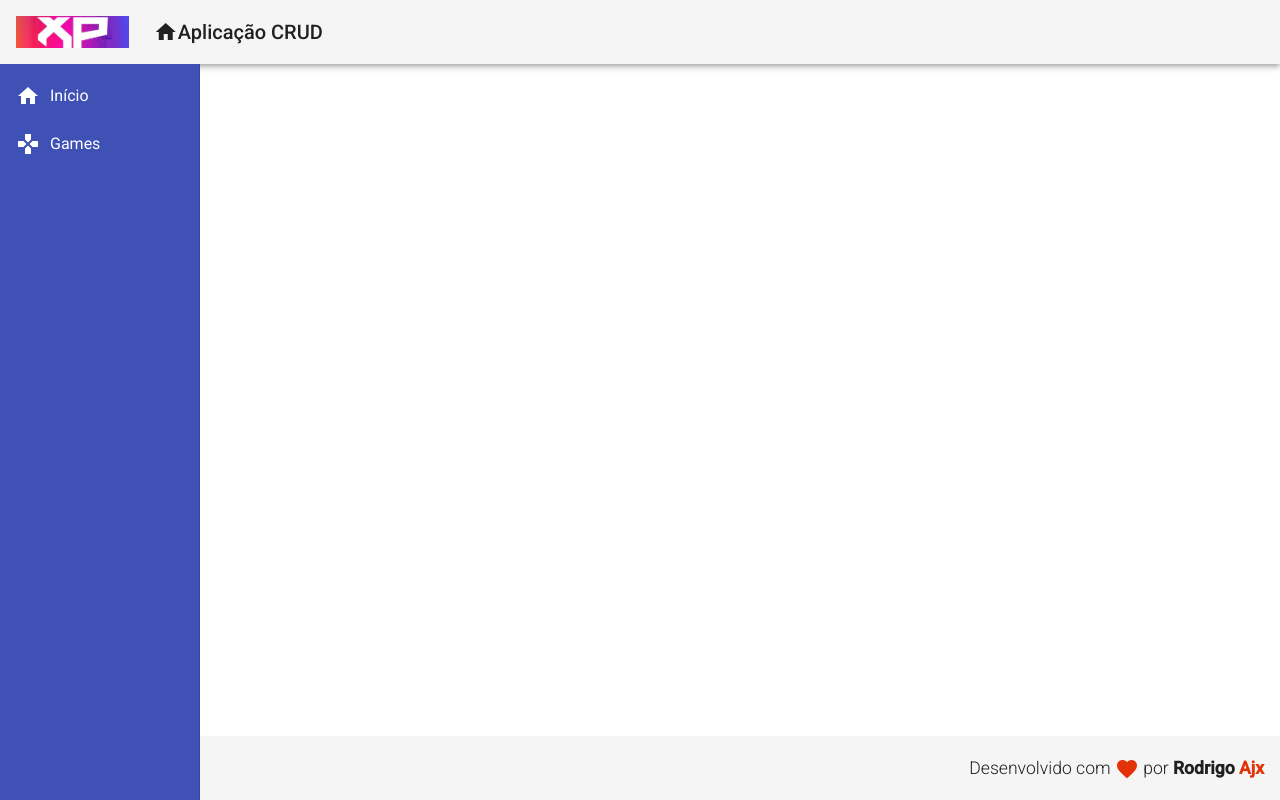
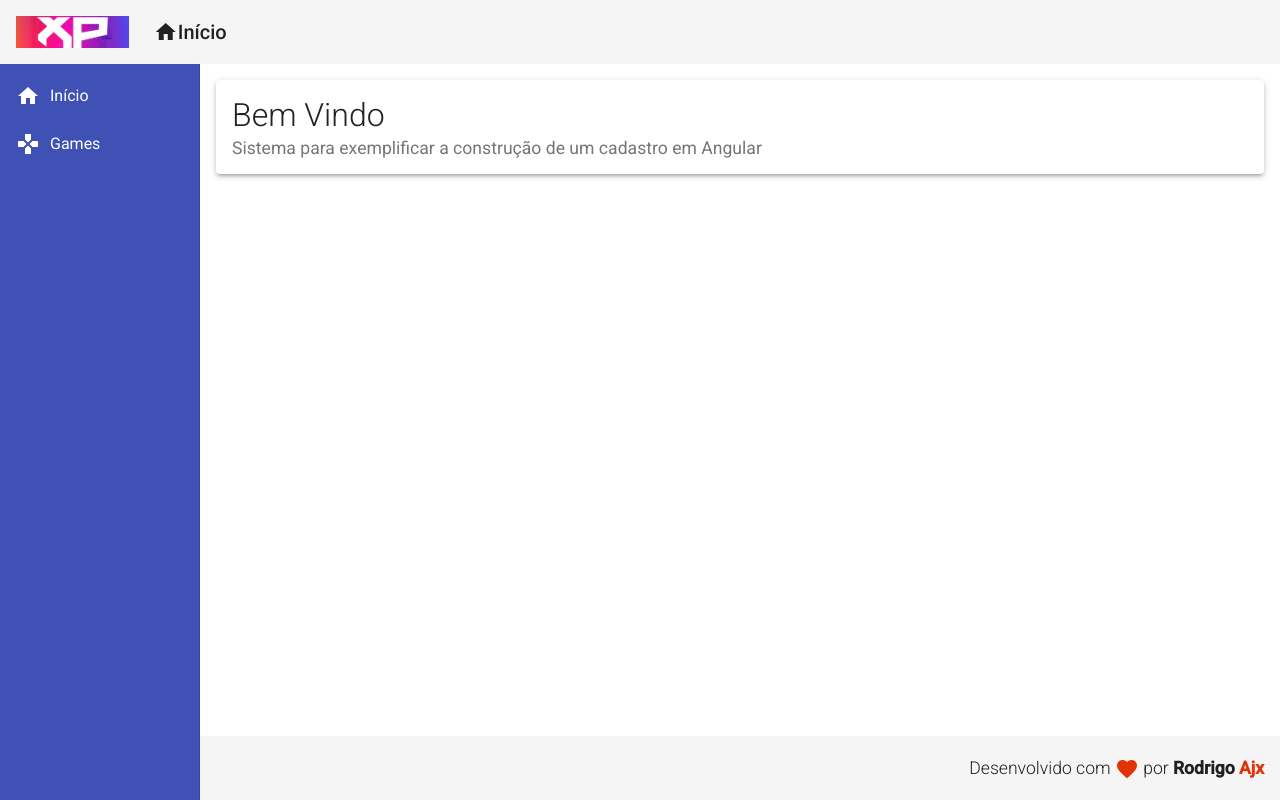
Before and after one commit to rodrigo-92-srb/GamesEXP, an Angular app in the folder frontend/: page / in a window 1280 px wide. Built offline with nearby package versions, Linux system fonts and the light colour scheme.

Commit message:
starting navigation

```diff
--- a/frontend/src/app/app-routing.module.ts
+++ b/frontend/src/app/app-routing.module.ts
@@ -1,7 +1,19 @@
-import { NgModule } from '@angular/core';
+import { NgModule, Component } from '@angular/core';
 import { Routes, RouterModule } from '@angular/router';
 
-const routes: Routes = [];
+import {HomeComponent} from './views/home/home.component';
+import {GameCrudComponent} from './views/game-crud/game-crud.component';
+
+const routes: Routes = [
+  {
+    path: "",
+    component: HomeComponent
+  },
+  {
+    path: "games",
+    component: GameCrudComponent
+  }
+];
 
 @NgModule({
   imports: [RouterModule.forRoot(routes)],
--- a/frontend/src/app/components/template/header/header.component.html
+++ b/frontend/src/app/components/template/header/header.component.html
@@ -1,6 +1,6 @@
 <mat-toolbar class="header mat-elevation-z4">
   <span>
-    <a>
+    <a routerLink="/">
       <img class="logo" src="assets/img/logo.jpg" alt="logo">
     </a>
   </span>
@@ -9,7 +9,7 @@
       <i class="material-icons">
         home
       </i>
-      Aplicação CRUD
+      Início
     </a>
   </span>
 </mat-toolbar>
--- a/frontend/src/app/components/template/nav/nav.component.css
+++ b/frontend/src/app/components/template/nav/nav.component.css
@@ -10,3 +10,8 @@
 .sidenav i{
   padding-right: 10px;
 }
+
+.content{
+  padding: 16px;
+  background-color: #FFF;
+}
--- a/frontend/src/app/components/template/nav/nav.component.html
+++ b/frontend/src/app/components/template/nav/nav.component.html
@@ -1,13 +1,13 @@
 <mat-sidenav-container class="container">
   <mat-sidenav class="sidenav" mode="side" opened fixedInViewport="true" fixedTopGap="64">
     <mat-nav-list class="nav-list">
-      <a mat-list-item>
+      <a mat-list-item routerLink="/">
         <i class="material-icons">
           home
         </i>
          Início
       </a>
-      <a mat-list-item>
+      <a mat-list-item routerLink="/games">
         <i class="material-icons">
           games
         </i>
@@ -15,4 +15,7 @@
       </a>
     </mat-nav-list>
   </mat-sidenav>
+  <mat-sidenav-content class="content">
+    <router-outlet></router-outlet>
+  </mat-sidenav-content>
 </mat-sidenav-container>
--- /dev/null
+++ b/frontend/src/app/views/game-crud/game-crud.component.html
@@ -0,0 +1 @@
+<p>game-crud works!</p>
--- /dev/null
+++ b/frontend/src/app/views/game-crud/game-crud.component.ts
@@ -0,0 +1,15 @@
+import { Component, OnInit } from '@angular/core';
+
+@Component({
+  selector: 'app-game-crud',
+  templateUrl: './game-crud.component.html',
+  styleUrls: ['./game-crud.component.css']
+})
+export class GameCrudComponent implements OnInit {
+
+  constructor() { }
+
+  ngOnInit(): void {
+  }
+
+}
--- /dev/null
+++ b/frontend/src/app/views/home/home.component.css
@@ -0,0 +1,10 @@
+.home .title{
+  font-size: 2rem;
+  font-weight: 300;
+  line-height: 1.2;
+}
+
+.home .subtitle{
+  font-size: 1.1rem;
+
+}
--- /dev/null
+++ b/frontend/src/app/views/home/home.component.html
@@ -0,0 +1,8 @@
+<mat-card class="home mat-elevation-z3">
+  <mat-card-title class="title">
+    Bem Vindo
+  </mat-card-title>
+  <mat-card-subtitle class="subtitle">
+    Sistema para exemplificar a construção de um cadastro em Angular
+  </mat-card-subtitle>
+</mat-card>
--- /dev/null
+++ b/frontend/src/app/views/home/home.component.ts
@@ -0,0 +1,15 @@
+import { Component, OnInit } from '@angular/core';
+
+@Component({
+  selector: 'app-home',
+  templateUrl: './home.component.html',
+  styleUrls: ['./home.component.css']
+})
+export class HomeComponent implements OnInit {
+
+  constructor() { }
+
+  ngOnInit(): void {
+  }
+
+}
```
Also changed, not shown: frontend/src/app/app.module.ts (+8 -2 lines), frontend/src/app/views/game-crud/game-crud.component.css (added).
